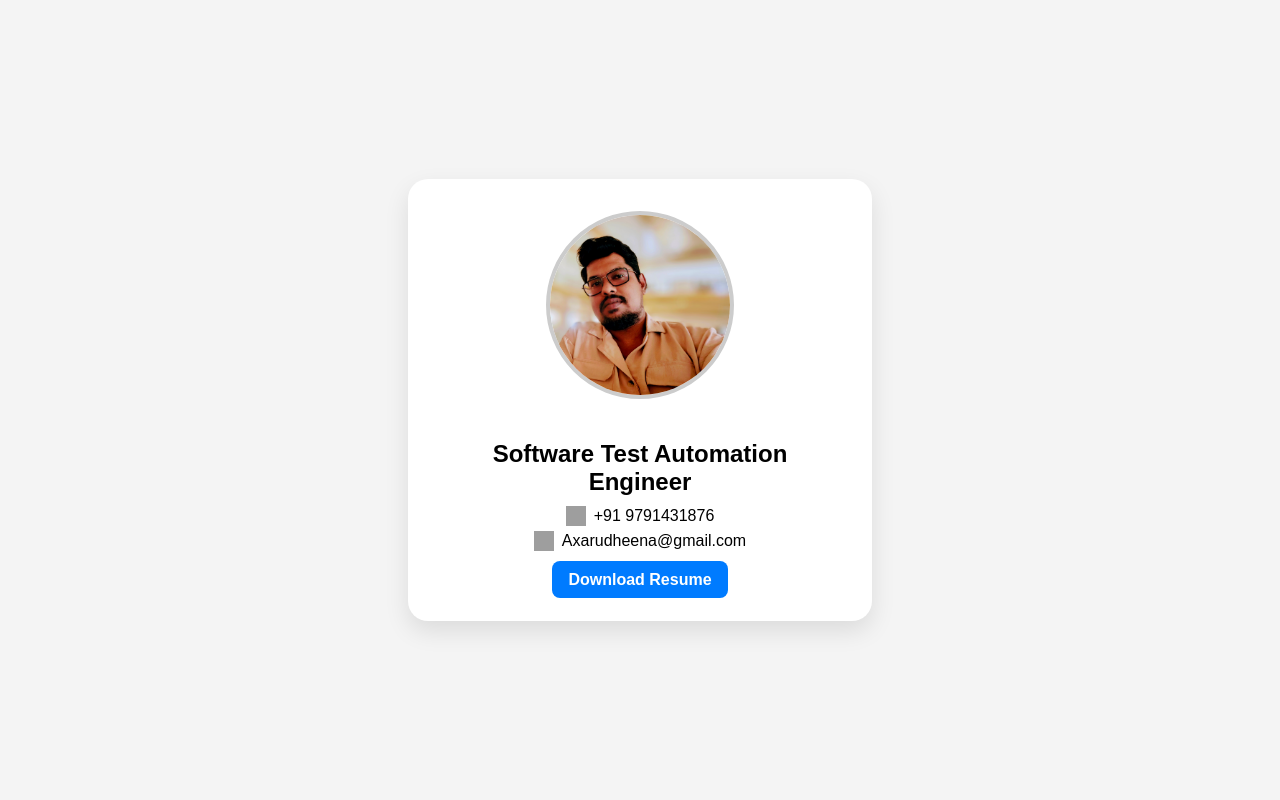
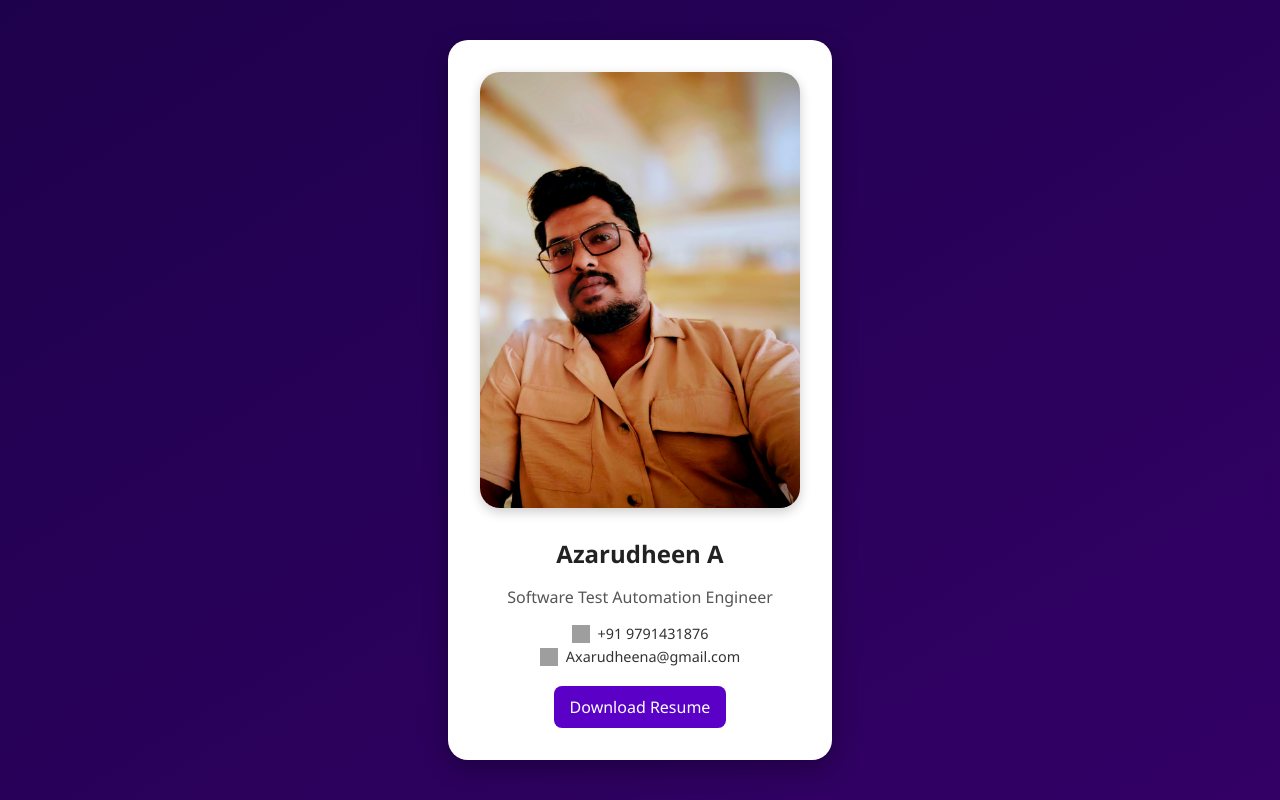
Before and after one commit to AzarudheenA/AzarudheenAportfolio, a plain HTML site: page index.html in a window 1280 px wide. Drawn offline with Linux system fonts and the light colour scheme; grey boxes are pictures that could not be loaded.

Commit message:
Update index.html

```diff
--- a/index.html
+++ b/index.html
@@ -4,19 +4,99 @@
   <meta charset="UTF-8" />
   <meta name="viewport" content="width=device-width, initial-scale=1.0"/>
   <title>Azarudheen A Portfolio</title>
-  <link rel="stylesheet" href="style.css" />
+  <style>
+    body {
+      margin: 0;
+      font-family: 'Segoe UI', sans-serif;
+      background: linear-gradient(to bottom right, #1e014c, #330066);
+      display: flex;
+      justify-content: center;
+      align-items: center;
+      height: 100vh;
+    }
+
+    .main-wrapper {
+      display: flex;
+      justify-content: center;
+      align-items: center;
+      padding: 1rem;
+    }
+
+    .card {
+      background: white;
+      padding: 2rem;
+      border-radius: 20px;
+      text-align: center;
+      box-shadow: 0 8px 24px rgba(0, 0, 0, 0.3);
+      width: 320px;
+    }
+
+    .image-box img {
+      width: 100%;
+      height: auto;
+      border-radius: 20px;
+      object-fit: cover;
+      box-shadow: 0 4px 12px rgba(0, 0, 0, 0.2);
+      margin-bottom: 1rem;
+    }
+
+    h1 {
+      margin: 0.5rem 0 0;
+      font-size: 1.5rem;
+      color: #222;
+    }
+
+    .title {
+      font-size: 1rem;
+      color: #555;
+      margin-bottom: 1rem;
+    }
+
+    .contact-box p {
+      display: flex;
+      align-items: center;
+      justify-content: center;
+      gap: 0.5rem;
+      font-size: 0.9rem;
+      color: #333;
+      margin: 4px 0;
+    }
+
+    .icon {
+      width: 18px;
+      height: 18px;
+    }
+
+    .button {
+      display: inline-block;
+      background-color: #5a00c7;
+      color: white;
+      padding: 10px 16px;
+      text-decoration: none;
+      border-radius: 8px;
+      margin-top: 1rem;
+      transition: background 0.3s ease;
+    }
+
+    .button:hover {
+      background-color: #400099;
+    }
+  </style>
 </head>
 <body>
-  <div class="container">
-    <div class="profile-image">
-      <img src="your-photo.png" alt="Azarudheen A Photo" />
+  <div class="main-wrapper">
+    <div class="card">
+      <div class="image-box">
+        <img src="your-photo.png" alt="Azarudheen A" />
+      </div>
+      <h1>Azarudheen A</h1>
+      <p class="title">Software Test Automation Engineer</p>
+      <div class="contact-box">
+        <p><img src="https://img.icons8.com/ios-filled/20/whatsapp.png" class="icon" /> +91 9791431876</p>
+        <p><img src="https://img.icons8.com/ios-filled/20/email.png" class="icon" /> Axarudheena@gmail.com</p>
+      </div>
+      <a href="resume.pdf" class="button" download>Download Resume</a>
     </div>
-    <h1>Software Test Automation Engineer</h1>
-    <div class="contact-info">
-      <p><img src="https://img.icons8.com/ios-filled/50/000000/whatsapp.png" class="icon"/> +91 9791431876</p>
-      <p><img src="https://img.icons8.com/ios-filled/50/000000/email.png" class="icon"/> Axarudheena@gmail.com</p>
-    </div>
-    <a href="resume.pdf" class="button" download>Download Resume</a>
   </div>
 </body>
 </html>
```
